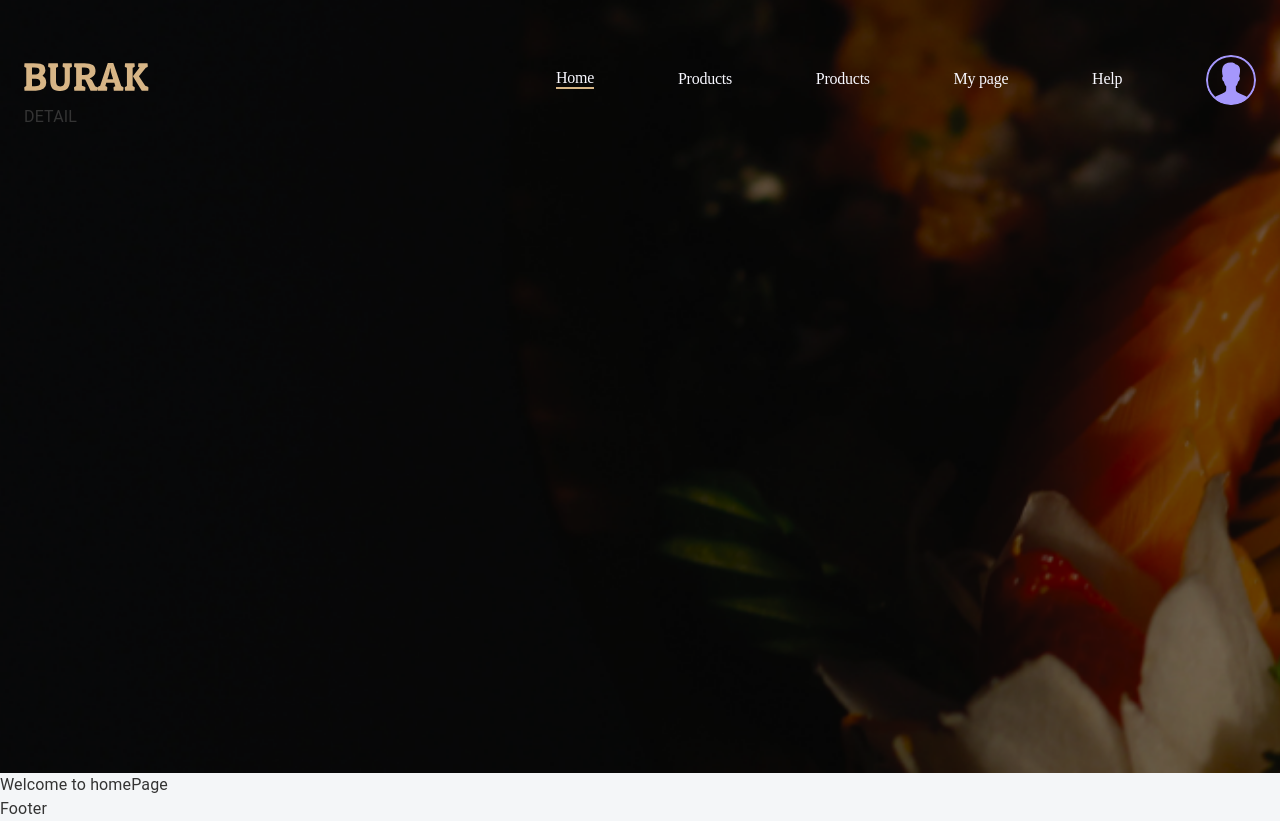
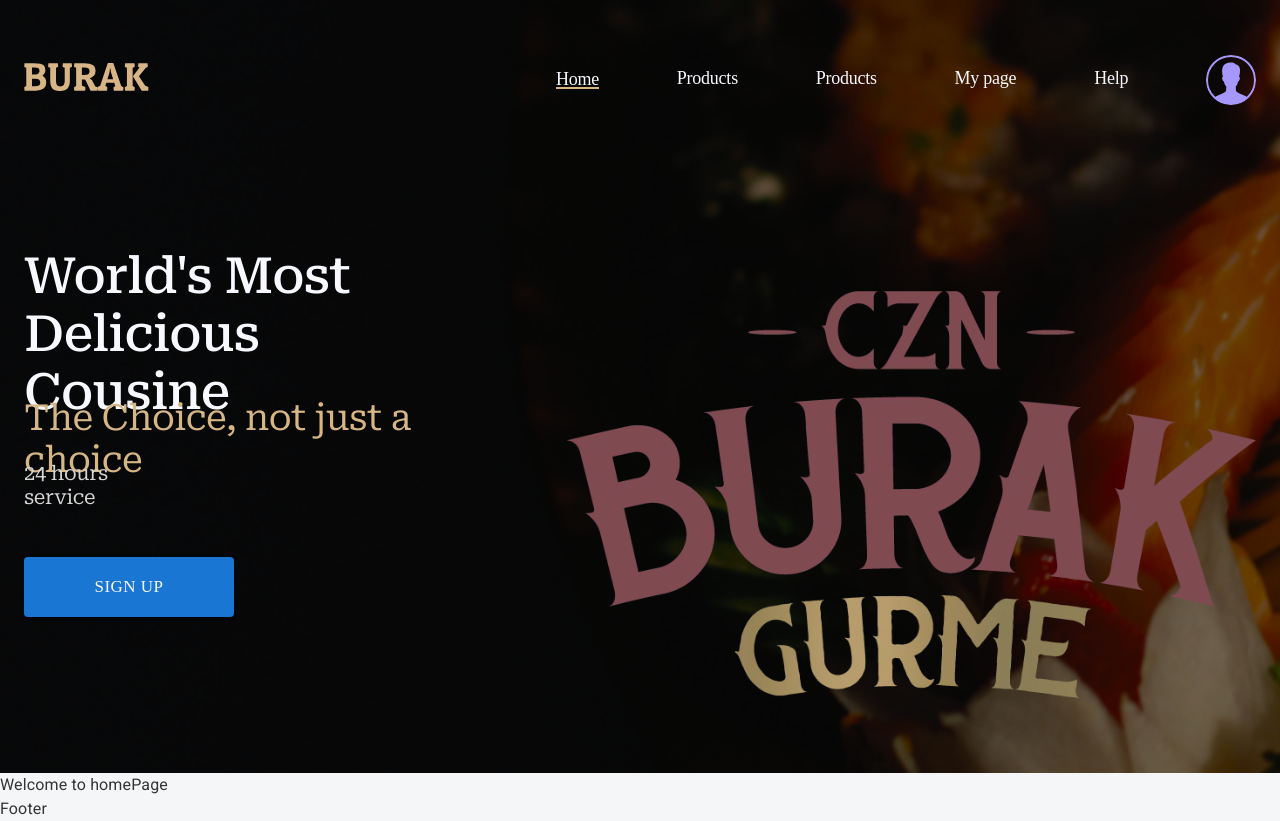
Before and after one commit to KuchkorovBoburbek/burak-react, a React (Create React App) app: page / in a window 1280 px wide. Built offline with nearby package versions, Linux system fonts and the light colour scheme.

Commit message:
fix: modify HomeNavbar header component

```diff
--- a/public/index.html
+++ b/public/index.html
@@ -12,6 +12,17 @@
     <link rel="apple-touch-icon" href="%PUBLIC_URL%/logo192.png" />
 
     <link rel="manifest" href="%PUBLIC_URL%/manifest.json" />
+    <link rel="preconnect" href="https://fonts.googleapis.com" />
+    <link rel="preconnect" href="https://fonts.gstatic.com" crossorigin />
+
+    <link rel="preconnect" href="https://fonts.googleapis.com" />
+    <link rel="preconnect" href="https://fonts.gstatic.com" crossorigin />
+    <link
+      href="https://fonts.googleapis.com/css2?family=Roboto+Serif:ital,opsz,wght@0,8..144,100..900;1,8..144,100..900&family=Roboto:ital,wght@0,100..900;1,100..900&display=swap"
+      rel="stylesheet"
+    />
+    <link rel="preconnect" href="https://fonts.googleapis.com" />
+    <link rel="preconnect" href="https://fonts.gstatic.com" crossorigin />
 
     <title>Burak</title>
   </head>
--- a/src/app/components/headers/HomeNavbar.tsx
+++ b/src/app/components/headers/HomeNavbar.tsx
@@ -42,7 +42,7 @@
 
             {authUser ? (
               <Box className={"hover-line"}>
-                <NavLink to="/member-page">My page</NavLink>{" "}
+                <NavLink to="/member-page">My page</NavLink>
               </Box>
             ) : null}
             <Box className={"hover-line"}>
@@ -69,7 +69,25 @@
             )}
           </Stack>
         </Stack>
-        <Stack>DETAIL</Stack>
+        <Stack className="header-frame">
+          <Stack className="detail">
+            <Box className="head-main-text">
+              World's Most Delicious Cousine{" "}
+            </Box>
+            <Box className="wel-text">The Choice, not just a choice</Box>
+            <Box className="service">24 hours service</Box>
+            <Box style={{ marginTop: "73px" }}>
+              {authUser ? (
+                <Button variant="contained" className="sign-up">
+                  SIGN UP
+                </Button>
+              ) : null}
+            </Box>
+          </Stack>
+          <Box className="logo-frame">
+            <div className="logo-image"> </div>
+          </Box>
+        </Stack>
       </Container>
     </div>
   );
--- a/src/css/navbar.css
+++ b/src/css/navbar.css
@@ -11,10 +11,10 @@
 }
 
 .home-navbar .hover-line a {
+  height: 19.528px;
   color: #f8f8ff;
-  z-index: 100;
   font-family: "Roboto Slab";
-  font-size: 16px;
+  font-size: 18px;
   font-style: normal;
   font-weight: 400;
   line-height: normal;
@@ -63,7 +63,7 @@
 .home-navbar .hover-line:hover:after {
   transform: scaleX(1);
 }
-.home-navbar .div.hover-line:after {
+.home-navbar .div .hover-line:after {
   transform-origin: 0% 50%;
 }
 
@@ -78,3 +78,79 @@
   font-weight: 400;
   line-height: normal;
 }
+
+.home-navbar .navbar-container .header-frame {
+  display: flex;
+  flex-direction: row;
+  justify-content: space-between;
+  margin-top: 142px;
+  height: 462xp;
+}
+
+.home-navbar .navbar-container .header-frame .detail {
+  display: flex;
+  flex-direction: column;
+  width: 510px;
+}
+
+.home-navbar .navbar-container .header-frame .detail .head-main-text {
+  width: 450px;
+  height: 150px;
+  color: #f8f8ff;
+  font-family: "Roboto Serif";
+  font-size: 50px;
+  font-style: normal;
+  font-weight: 500;
+  line-height: normal;
+  letter-spacing: -0.75px;
+}
+.home-navbar .navbar-container .header-frame .detail .wel-text {
+  width: 501px;
+  height: 42px;
+  color: #d7b686;
+  font-family: "Roboto Serif";
+  font-size: 36px;
+  font-style: normal;
+  font-weight: 400;
+  line-height: normal;
+  letter-spacing: -0.54px;
+}
+.home-navbar .navbar-container .header-frame .detail .service {
+  margin-top: 22px;
+  width: 153px;
+  height: 23px;
+  color: #d5d5d5;
+  font-family: "Roboto Serif";
+  font-size: 20px;
+  font-style: normal;
+  font-weight: 400;
+  line-height: normal;
+  letter-spacing: -0.3px;
+}
+.home-navbar .navbar-container .header-frame .detail .sign-up {
+  width: 210px;
+  height: 60px;
+  border-radius: 4px;
+  background: #1976d2;
+  color: #f8f8ff;
+  text-align: center;
+  font-family: Poppins;
+  font-size: 17px;
+  font-style: normal;
+  font-weight: 400;
+  line-height: normal;
+}
+.home-navbar .navbar-container .logo-frame {
+  margin-top: 44px;
+width: 689.47px;
+height: 418.902px;
+}
+.home-navbar .navbar-container .logo-frame .logo-image {
+    width: 689.47px;
+height: 418.902px;
+
+background: url("/public/img/logo.webp");
+background-size: contain;
+background-repeat: no-repeat;
+filter: invert(25%);
+}
```
